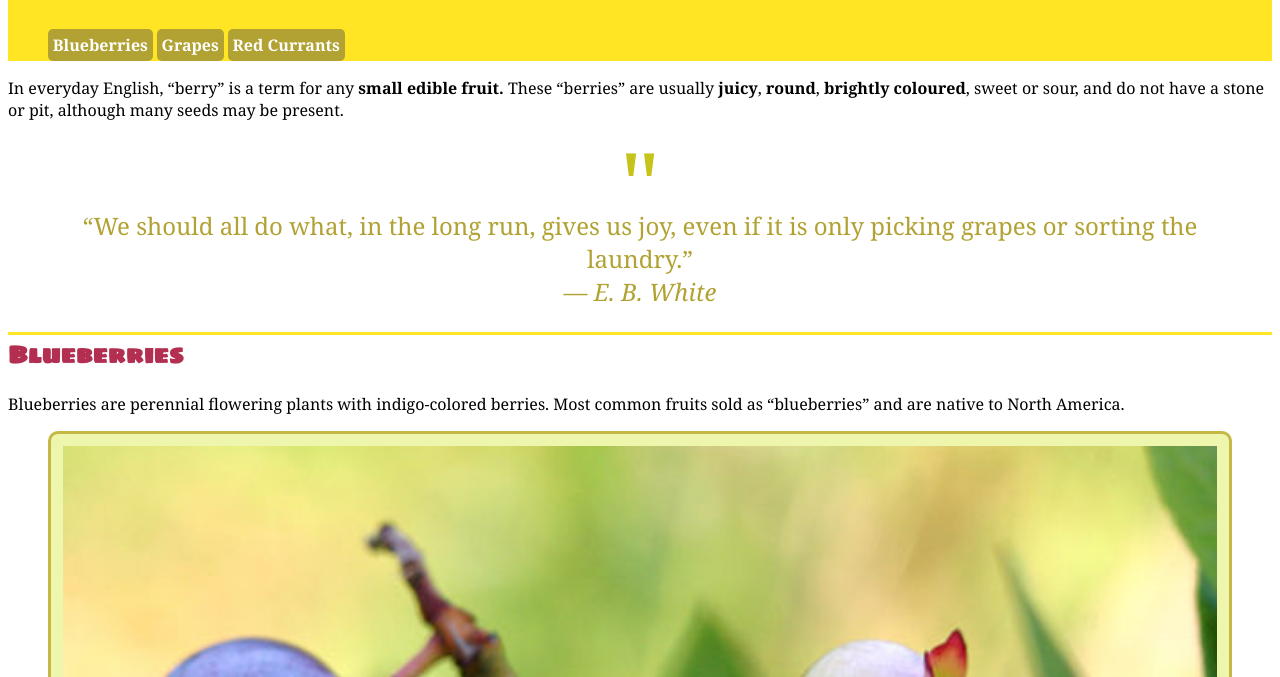
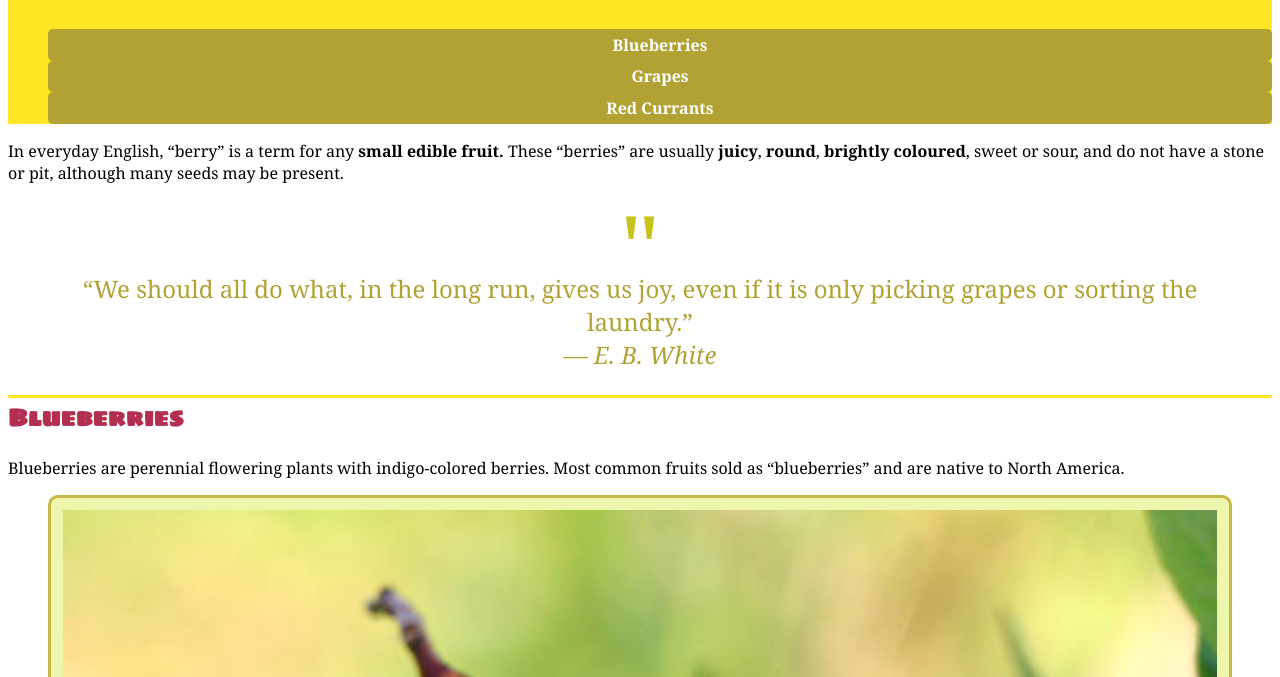
Before and after one commit to domrichichi/dsn1674-project-1, a plain HTML site: page index.html in a window 1280 px wide. Shown: the part 123-800 px from the top of the page. Drawn offline with Linux system fonts and the light colour scheme.

Commit message:
Added Jump-points

```diff
--- a/css/main.css
+++ b/css/main.css
@@ -44,7 +44,6 @@ nav li {
 	color: #b32f52;
 	font-family:"Georgia";
 	font-size: 1rem ;
-	display: inline-block;
 	background-color:#b1a233;
 	border-radius: 5px;
 	padding: 0.3em;
--- a/index.html
+++ b/index.html
@@ -12,9 +12,9 @@
 		<div class="title"><h1>Berries</h1></div>
 		<nav>
 			<ol>
-				<li><a href="#"><strong>Blueberries</strong></a></li>
-				<li><a href="#"><strong>Grapes</strong></a></li>
-				<li><a href="#"><strong>Red Currants</strong></a></li>
+				<li><a href="jump-point"><strong>Blueberries</strong></a></li>
+				<li><a href="jump-point2"><strong>Grapes</strong></a></li>
+				<li><a href="jump-point3"><strong>Red Currants</strong></a></li>
 			</ol>
 		</nav>
 	</header>
@@ -31,7 +31,7 @@
 	</blockquote>
 
 
-<h2>Blueberries</h2>
+<h2 id= "jump-point">Blueberries</h2>
 
 		<p>Blueberries are perennial flowering plants with indigo-colored berries. Most common fruits sold as “blueberries” and are native to North America.</p>
 
@@ -55,7 +55,7 @@
 		<dd>0.74 g</dd>
 	</dl>
 
-	<h2>Grapes</h2>
+	<h2 id= "jump-point2">Grapes</h2>
 
 	<p>Grapes can be eaten raw or they can be used for making wine, jam, juice, jelly, grape seed extract, raisins, vinegar, and grape seed oil.</p>
 
@@ -79,7 +79,7 @@
 	<dd>0.72 g</dd>
 </dl>
 
-<h2>Red currant</h2>
+<h2 id= "jump-point3">Red currant</h2>
 
 	<p>With maturity, the tart flavour of redcurrant fruit is slightly greater than its blackcurrant relative, but with the same approximate sweetness.</p>
 
```
